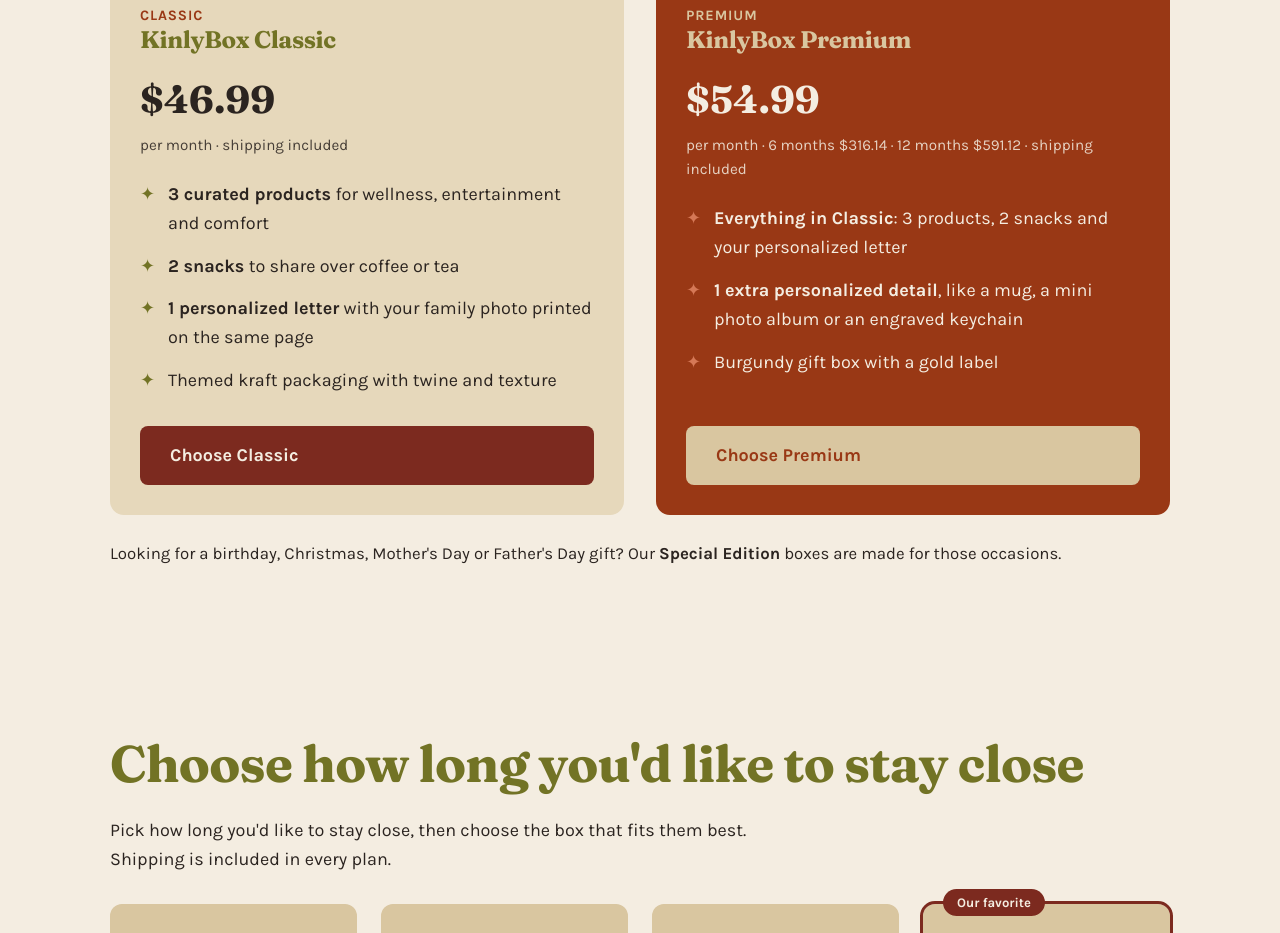
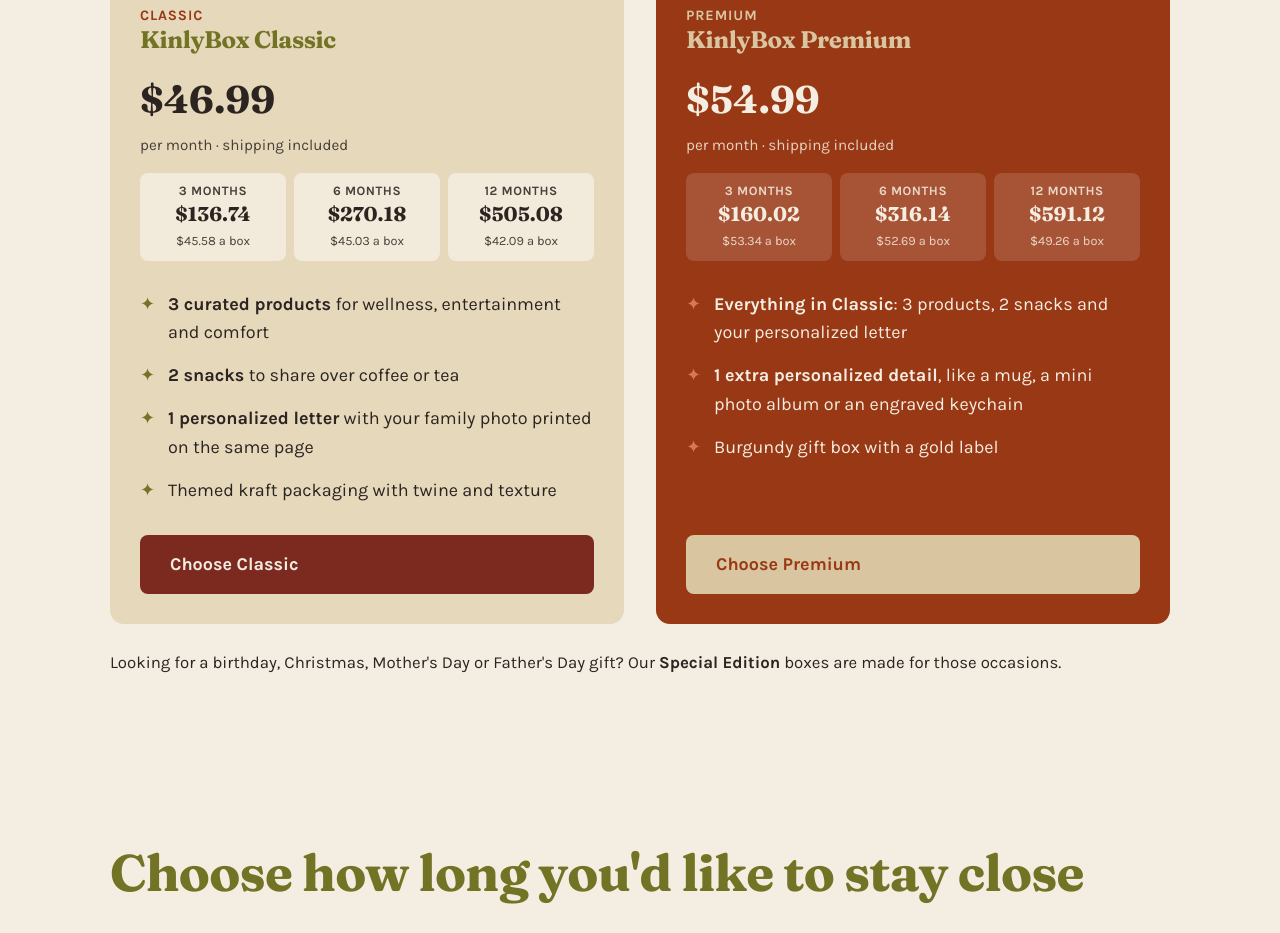
Before and after one commit to avargasp0818/kinlybox-site, a plain HTML site: page index.html in a window 1280 px wide. Shown: the part 1880-2813 px from the top of the page. Drawn offline with Linux system fonts and the light colour scheme.

Commit message:
Show 3, 6 and 12 month prices in each box card

```diff
--- a/index.html
+++ b/index.html
@@ -69,6 +69,12 @@ header img{height:42px;width:auto}
 .box .tag{font-weight:700;color:var(--terra);font-size:.9rem;letter-spacing:.06em;text-transform:uppercase}
 .box .price{font-family:Fraunces,serif;font-weight:700;font-size:2.4rem;margin:8px 0 2px}
 .box .per{font-size:.95rem;margin-bottom:16px;opacity:.85}
+.tiers{display:grid;grid-template-columns:repeat(3,1fr);gap:8px;margin:0 0 22px}
+.tiers div{background:rgba(255,255,255,.45);border-radius:8px;padding:10px 6px;text-align:center;line-height:1.25}
+.box.prem .tiers div{background:rgba(255,255,255,.14)}
+.tiers b{display:block;font-size:.8rem;letter-spacing:.04em;text-transform:uppercase;opacity:.85}
+.tiers strong{display:block;font-family:Fraunces,serif;font-size:clamp(1rem,2.6vw,1.25rem);margin:2px 0}
+.tiers small{font-size:.8rem;opacity:.85}
 .box ul{list-style:none;padding:0;margin-bottom:24px;flex:1}
 .box li{padding:7px 0 7px 28px;position:relative}
 .box li::before{content:"✦";position:absolute;left:0;color:var(--moss)}
@@ -119,6 +125,7 @@ footer p+p{margin-top:6px}
 {"@type":"Offer","name":"Always Family, 12 months","price":"505.08","priceCurrency":"USD","availability":"https://schema.org/InStock","url":"https://www.cratejoy.com/products/kinlybox-classic-monthly-subscription-box-for-aging-parents-grandparents"}]},
 {"@type":"Product","name":"KinlyBox Premium Monthly Subscription Box","description":"Everything in the Classic box plus one extra personalized detail, such as a mug, a mini photo album or an engraved keychain. Shipping included in the US.","image":"https://kinlybox.com/img/box-premium.jpg","brand":{"@type":"Brand","name":"KinlyBox"},"offers":[
 {"@type":"Offer","name":"Premium, 1 month","price":"54.99","priceCurrency":"USD","availability":"https://schema.org/InStock","url":"https://www.cratejoy.com/products/kinlybox-premium-monthly-subscription-box-for-aging-parents-grandparents"},
+{"@type":"Offer","name":"Premium, 3 months","price":"160.02","priceCurrency":"USD","availability":"https://schema.org/InStock","url":"https://www.cratejoy.com/products/kinlybox-premium-monthly-subscription-box-for-aging-parents-grandparents"},
 {"@type":"Offer","name":"Premium, 6 months","price":"316.14","priceCurrency":"USD","availability":"https://schema.org/InStock","url":"https://www.cratejoy.com/products/kinlybox-premium-monthly-subscription-box-for-aging-parents-grandparents"},
 {"@type":"Offer","name":"Premium, 12 months","price":"591.12","priceCurrency":"USD","availability":"https://schema.org/InStock","url":"https://www.cratejoy.com/products/kinlybox-premium-monthly-subscription-box-for-aging-parents-grandparents"}]},
 {"@type":"FAQPage","mainEntity":[
@@ -181,6 +188,7 @@ footer p+p{margin-top:6px}
           <h3>KinlyBox Classic</h3>
           <div class="price">$46.99</div>
           <div class="per">per month · shipping included</div>
+          <div class="tiers"><div><b>3 months</b><strong>$136.74</strong><small>$45.58 a box</small></div><div><b>6 months</b><strong>$270.18</strong><small>$45.03 a box</small></div><div><b>12 months</b><strong>$505.08</strong><small>$42.09 a box</small></div></div>
           <ul>
             <li><strong>3 curated products</strong> for wellness, entertainment and comfort</li>
             <li><strong>2 snacks</strong> to share over coffee or tea</li>
@@ -196,7 +204,8 @@ footer p+p{margin-top:6px}
           <span class="tag">Premium</span>
           <h3>KinlyBox Premium</h3>
           <div class="price">$54.99</div>
-          <div class="per">per month · 6 months $316.14 · 12 months $591.12 · shipping included</div>
+          <div class="per">per month · shipping included</div>
+          <div class="tiers"><div><b>3 months</b><strong>$160.02</strong><small>$53.34 a box</small></div><div><b>6 months</b><strong>$316.14</strong><small>$52.69 a box</small></div><div><b>12 months</b><strong>$591.12</strong><small>$49.26 a box</small></div></div>
           <ul>
             <li><strong>Everything in Classic</strong>: 3 products, 2 snacks and your personalized letter</li>
             <li><strong>1 extra personalized detail</strong>, like a mug, a mini photo album or an engraved keychain</li>
```
